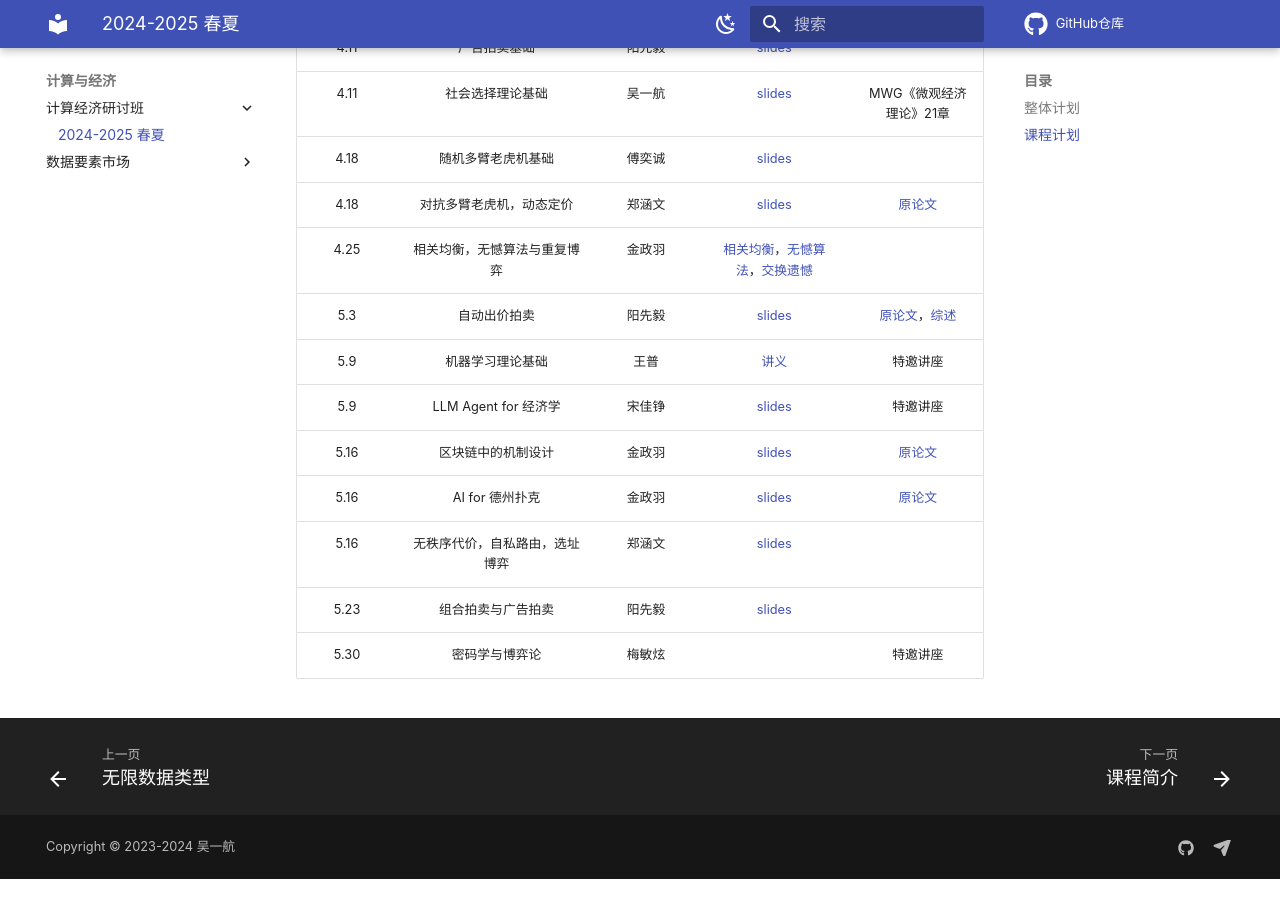
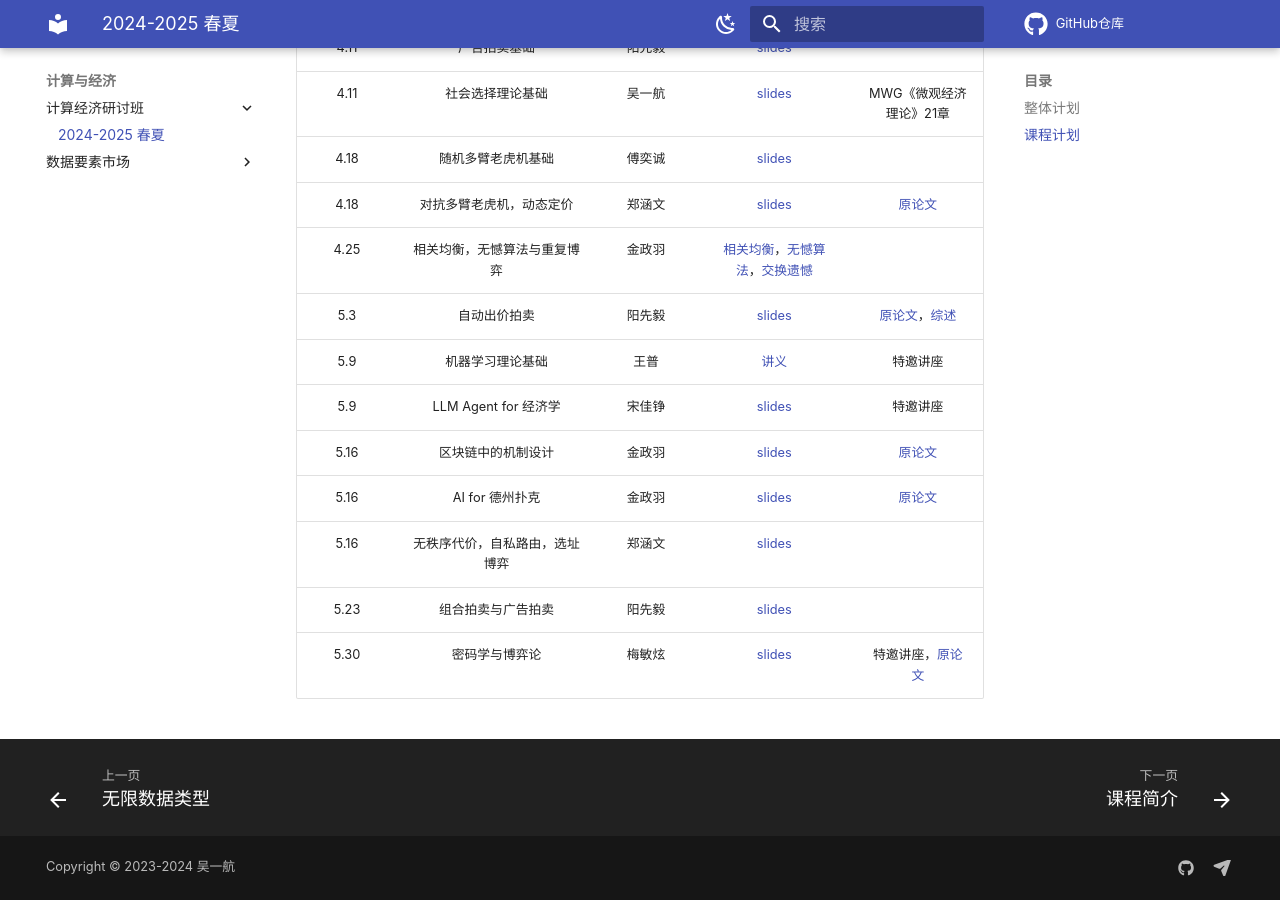
Before and after one commit to yhwu-is/Teach, an MkDocs documentation site: the page built from docs/ec/seminar/25sp.md, in a window 1280 px wide and 900 px high, scrolled down 1753 px. Built offline with MkDocs 1.6.1 and Material for MkDocs 9.7.7, drawn with Linux system fonts in a browser that asks for light colours; comment, search, counter and statistics services are not loaded; before the commit the page ends 2632 px from its top, so only the background shows below that.

Commit message:
docs:更新EC讨论班

```diff
--- a/docs/ec/seminar/25sp.md
+++ b/docs/ec/seminar/25sp.md
@@ -54,4 +54,4 @@
 | 5.16 | AI for 德州扑克 | 金政羽 | [slides](25sp/Poker.pdf) | [原论文](25sp/NeurIPS’17%20best%20paper-Safe%20and%20Nested%20Subgame.pdf) |
 | 5.16 | 无秩序代价，自私路由，选址博弈 | 郑涵文 | [slides](25sp/25sp-05-Price_of_Anarchy.pdf) |  |
 | 5.23 | 组合拍卖与广告拍卖 | 阳先毅 | [slides](25sp/组合拍卖.pdf) |  |
-| 5.30 | 密码学与博弈论 | 梅敏炫 |  | 特邀讲座 |
+| 5.30 | 密码学与博弈论 | 梅敏炫 | [slides](25sp/zk_mechanisms.pdf) | 特邀讲座，[原论文](25sp/Zero-Knowledge%20Mechanisms.pdf) |
```
Also changed, not shown: 5 other files.
